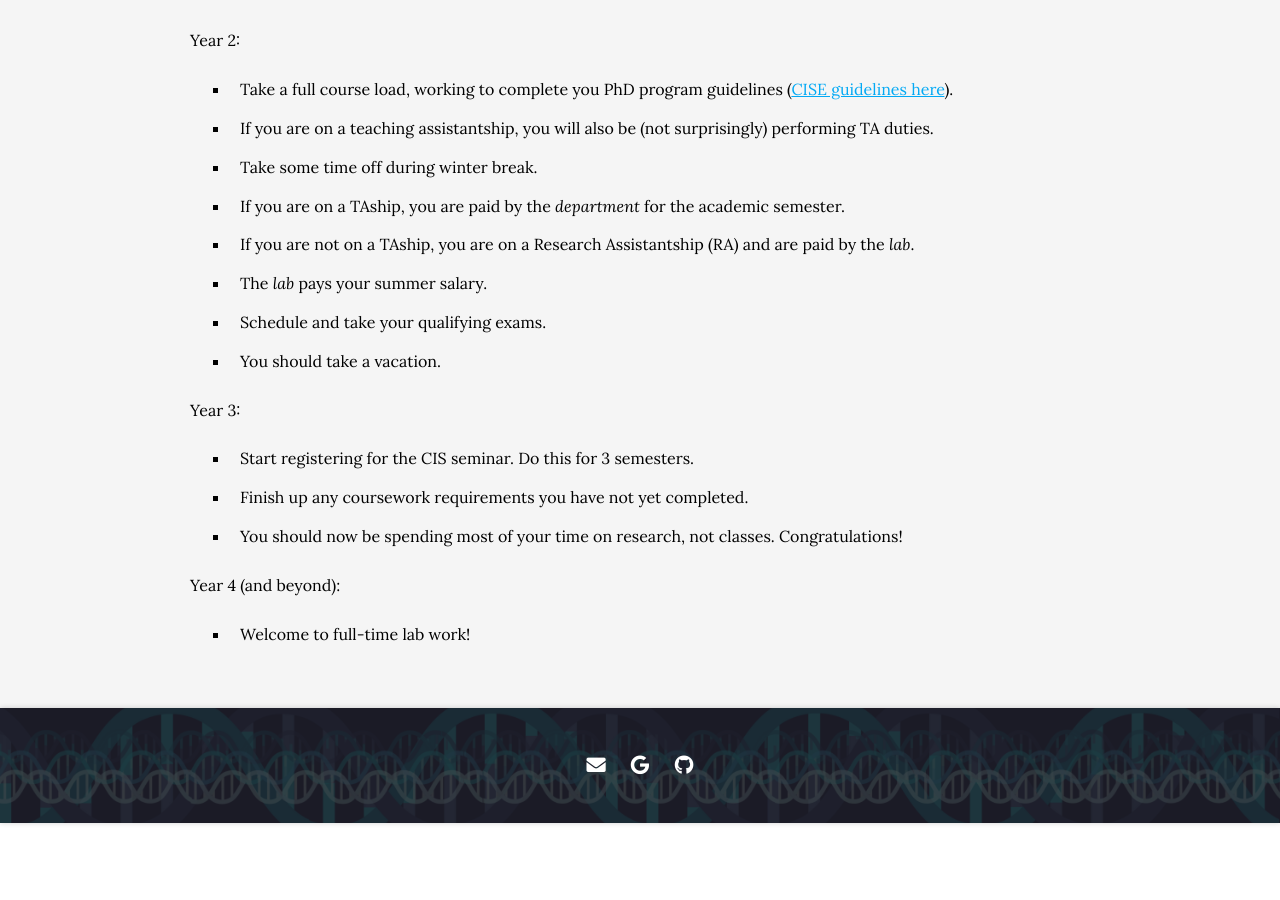
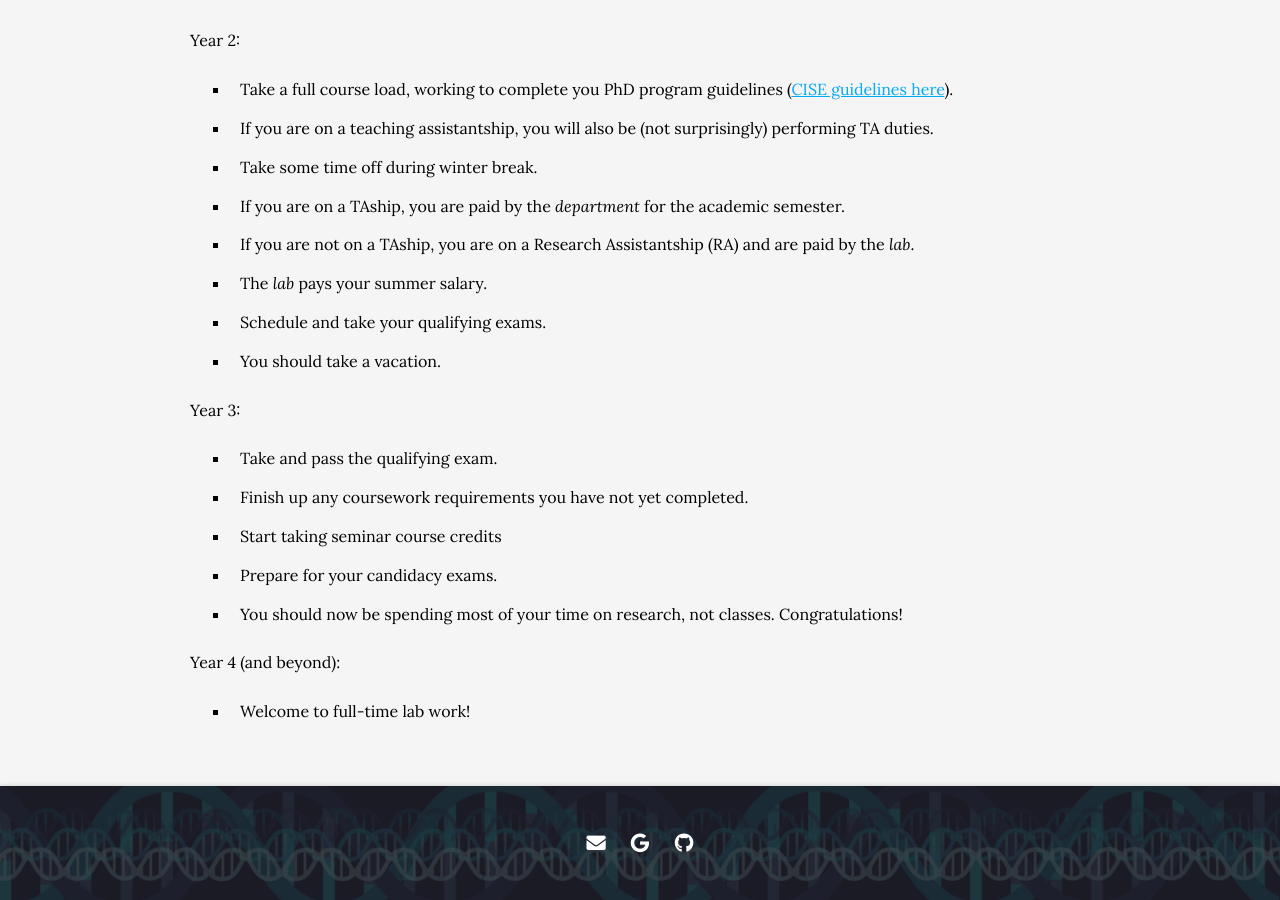
Before and after one commit to graim/GraimLabWebsite, a Jekyll site: the page built from onboarding/index.md, in a window 1280 px wide and 900 px high, scrolled down 617 px. Built offline with Jekyll 4.4.1, drawn with Linux system fonts in a browser that asks for light colours; nearby versions of some CDN libraries; before the commit the page ends 1440 px from its top, so only the background shows below that.

Commit message:
Update index.md

```diff
--- a/onboarding/index.md
+++ b/onboarding/index.md
@@ -29,8 +29,10 @@ Year 2:
 - You should take a vacation.
 
 Year 3:
-- Start registering for the CIS seminar. Do this for 3 semesters.
+- Take and pass the qualifying exam.
 - Finish up any coursework requirements you have not yet completed.
+- Start taking seminar course credits
+- Prepare for your candidacy exams.
 - You should now be spending most of your time on research, not classes. Congratulations!
 
 Year 4 (and beyond):
```
